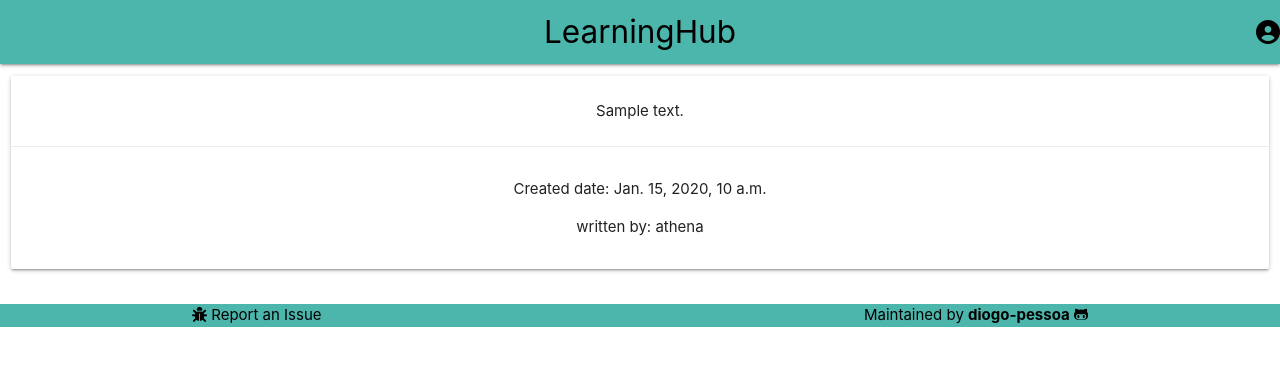
After one commit to diogo-pessoa/TheLearningHub, a Django app: page /articles/1/ in a window 1280 px wide. The commit adds this page. Shown: the top 366 px of the page. Run offline with Django 3.2, Linux system fonts and the light colour scheme; data comes from the database, SQL or seed files in the repository; tables that the repository leaves empty hold one stand-in row (values such as "Sample post"); some libraries are stand-ins or nearby versions.

Commit message:
single page article template basic structure and loading context for article
- updating datetime field on article model to use django timezone from Django
-  articles.html - adding link to articles.html loop
- single page article.html
- adding test to single page article
- autoescape off - as we expect the form to create the article content using tinyMCE, disabling autoescape to make sure is formarts the article
- adding def article to view
- new path to urls.py

```diff
--- a/articles/models.py
+++ b/articles/models.py
@@ -2,6 +2,7 @@ from datetime import datetime
 
 from django.contrib.auth.models import User
 from django.db import models
+from django.utils import timezone
 
 
 class Article(models.Model):
@@ -11,7 +12,7 @@ class Article(models.Model):
     description = models.CharField(max_length=256, null=True)
     restricted_access = models.BooleanField(default=False, null=False, blank=False)
     draft = models.BooleanField(default=True, null=False, blank=False)
-    created_at = models.DateTimeField(default=datetime.now, null=False)
+    created_at = models.DateTimeField(default=timezone.now, null=False)
 
     def __str__(self):
         return self.title
--- /dev/null
+++ b/articles/templates/article.html
@@ -0,0 +1,20 @@
+{% extends "base.html" %}
+{% load static %}
+
+{% block content %}
+    <div class="col s12 center">
+        <div class="card">
+            <div class="card-stacked">
+                <div class="card-content">
+                    {% autoescape off %}
+                        {{ article.content }}
+                    {% endautoescape %}
+                </div>
+                <div class="card-action">
+                    <p> Created date: <span>{{ article.created_at }}</span></p>
+                    <p>written by: <span>{{ article.author }}</span></p>
+                </div>
+            </div>
+        </div>
+    </div>
+{% endblock %}
--- a/articles/templates/articles.html
+++ b/articles/templates/articles.html
@@ -16,7 +16,7 @@
                                     <p>{{ article.description }}</p>
                                 </div>
                                 <div class="card-action">
-                                    <a href="#">Read More</a>
+                                    <a href="{% url 'article'  article.id %}">Read More</a>
                                 </div>
                             </div>
                         </div>
--- a/articles/urls.py
+++ b/articles/urls.py
@@ -6,5 +6,6 @@ from articles import views
 urlpatterns = [
     path('', views.index, name="articles"),
     path('write_article', views.write_article, name="write_article"),
+    path('<int:article_id>/', views.article, name="article"),
 
 ]
--- a/articles/views.py
+++ b/articles/views.py
@@ -1,5 +1,5 @@
 from django.contrib import messages
-from django.shortcuts import render, redirect
+from django.shortcuts import render, redirect, get_object_or_404
 
 from .forms import ArticlesForm
 from .models import Article
@@ -8,6 +8,19 @@ from .models import Article
 def index(request):
     articles = Article.objects.all()
     return render(request, "articles.html", {'articles': articles})
+
+
+def article(request, article_id):
+    """ Display the user's profile.
+    :param request:
+    :param article_id:
+    """
+    article = get_object_or_404(Article, id=article_id)
+    context = {
+        'article': article,
+    }
+
+    return render(request, 'article.html', context)
 
 
 def write_article(request):
```
Also changed, not shown: UserStories.md (+6 -1 lines), articles/test_views.py (+11 -0 lines).
